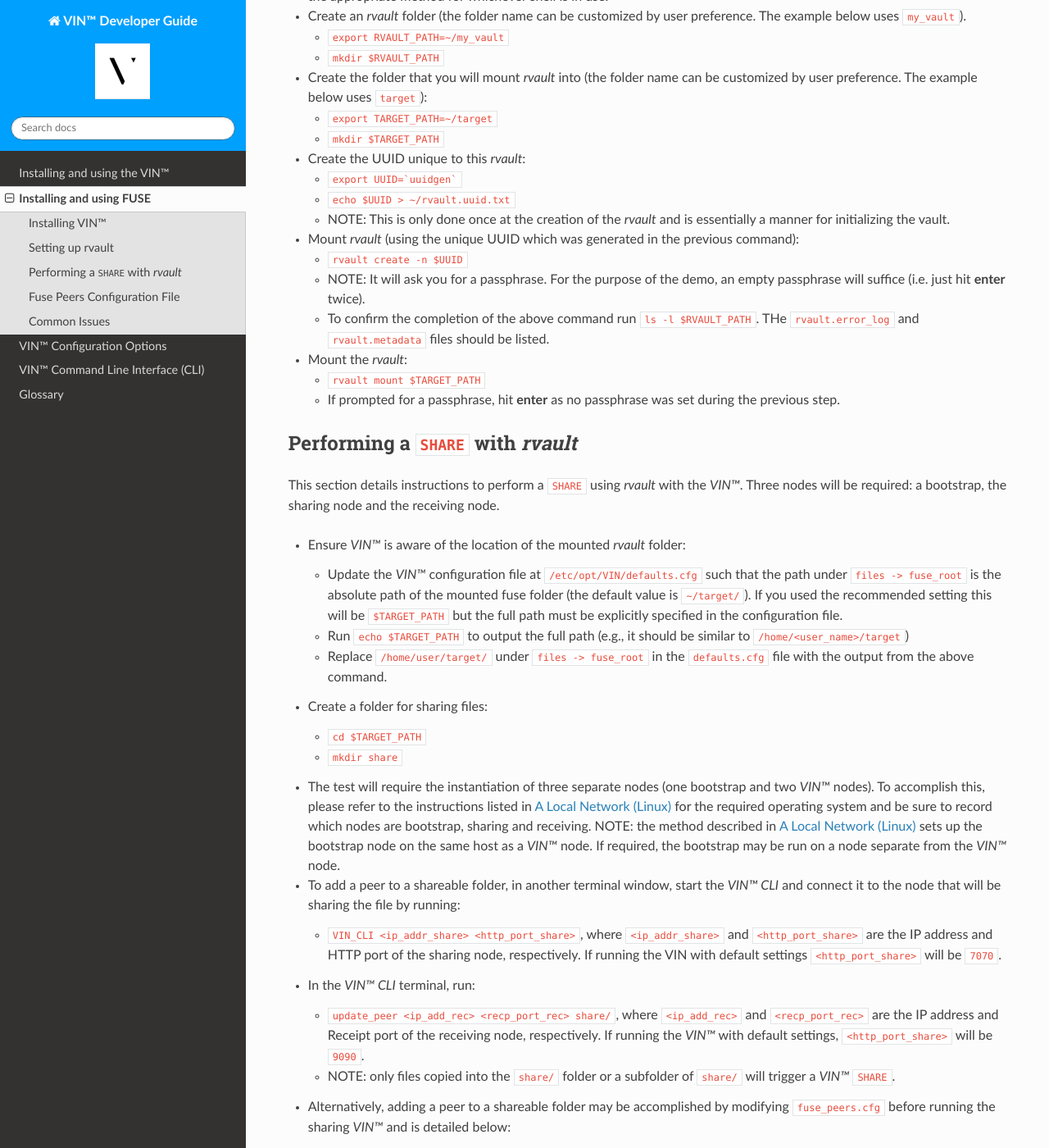
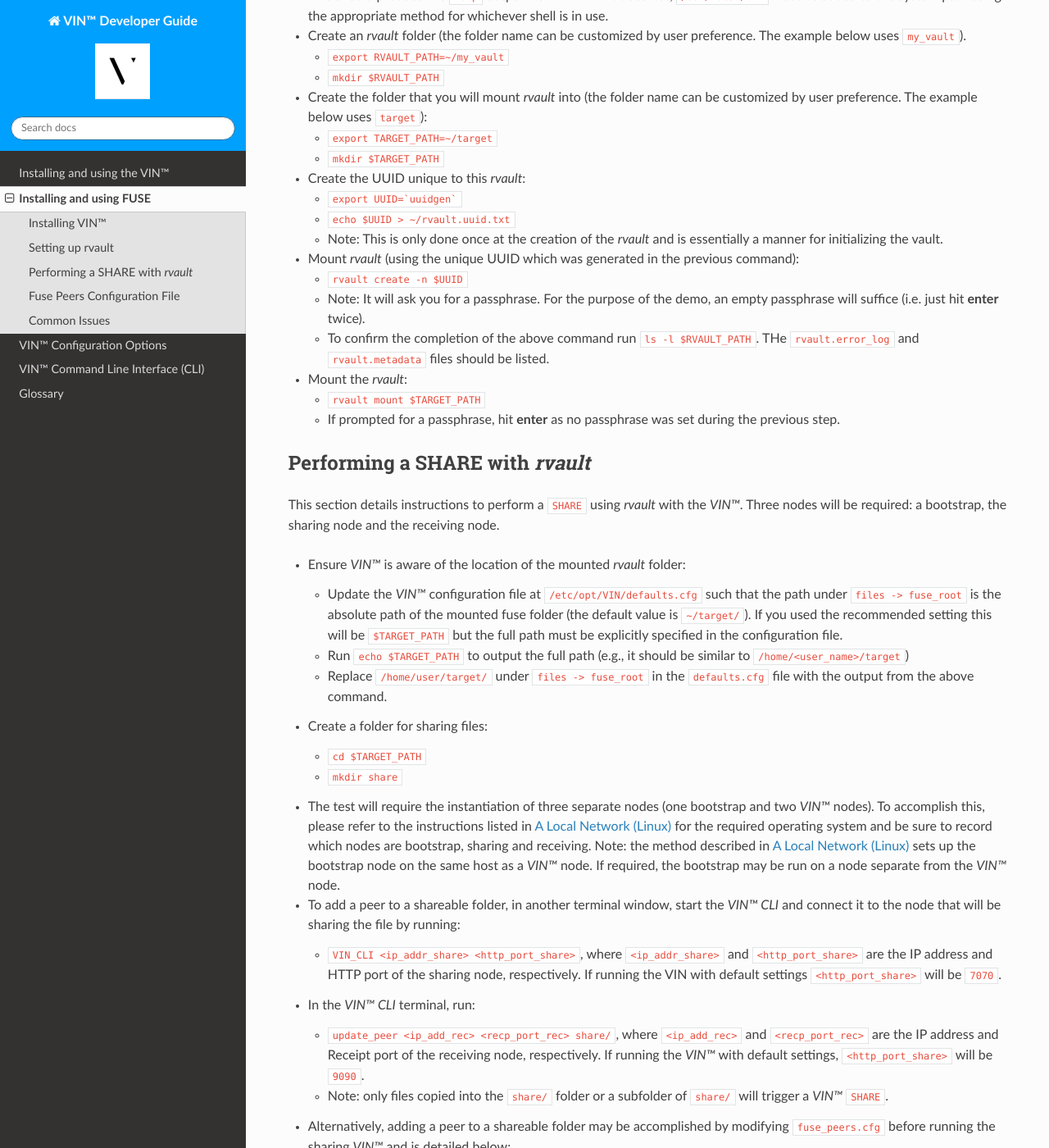
Before and after one commit to Market-Insight-Solutions-LLC/vin-developer-guide, a Sphinx documentation site: the page built from docs/source/vin_fuse.rst, in a window 1280 px wide and 1400 px high, scrolled down 1292 px. Shown: the whole window at 82% size. Built offline with Sphinx 7.4.7 and the Read the Docs theme 2.0.0, drawn with Linux system fonts in a browser that asks for light colours; some of the changed text lies outside the part shown.

Commit message:
Minor changes.

````diff
--- a/docs/source/vin_fuse.rst
+++ b/docs/source/vin_fuse.rst
@@ -64,12 +67,12 @@
 
   * ``export UUID=`uuidgen```
   * ``echo $UUID > ~/rvault.uuid.txt``
-  * NOTE: This is only done once at the creation of the *rvault* and is essentially a manner for initializing the vault.
+  * Note: This is only done once at the creation of the *rvault* and is essentially a manner for initializing the vault.
 
 * Mount *rvault* (using the unique UUID which was generated in the previous command):
 
   * ``rvault create -n $UUID``
-  * NOTE: It will ask you for a passphrase. For the purpose of the demo, an empty passphrase will suffice (i.e. just hit **enter** twice).
+  * Note: It will ask you for a passphrase. For the purpose of the demo, an empty passphrase will suffice (i.e. just hit **enter** twice).
   * To confirm the completion of the above command run ``ls -l $RVAULT_PATH``. THe ``rvault.error_log`` and ``rvault.metadata`` files should be listed.
 
 * Mount the *rvault*:
@@ -78,7 +81,7 @@
   * If prompted for a passphrase, hit **enter** as no passphrase was set during the previous step.
 
 
-Performing a ``SHARE`` with *rvault*
+Performing a SHARE with *rvault*
 =======================================
 
 This section details instructions to perform a ``SHARE`` using *rvault* with the *VIN™*. Three nodes will be required: a bootstrap, the sharing node and the receiving node.
@@ -96,7 +99,7 @@
   * ``mkdir share``
 
 
-* The test will require the instantiation of three separate nodes (one bootstrap and two *VIN™* nodes). To accomplish this, please refer to the instructions listed in :ref:`local-network` for the required operating system and be sure to record which nodes are bootstrap, sharing and receiving. NOTE: the method described in :ref:`local-network` sets up the bootstrap node on the same host as a *VIN™* node. If required, the bootstrap may be run on a node separate from the *VIN™* node.
+* The test will require the instantiation of three separate nodes (one bootstrap and two *VIN™* nodes). To accomplish this, please refer to the instructions listed in :ref:`local-network` for the required operating system and be sure to record which nodes are bootstrap, sharing and receiving. Note: the method described in :ref:`local-network` sets up the bootstrap node on the same host as a *VIN™* node. If required, the bootstrap may be run on a node separate from the *VIN™* node.
 * To add a peer to a shareable folder, in another terminal window, start the *VIN™ CLI* and connect it to the node that will be sharing the file by running:
 
   * ``VIN_CLI <ip_addr_share> <http_port_share>``, where ``<ip_addr_share>`` and ``<http_port_share>`` are the IP address and HTTP port of the sharing node, respectively. If running the VIN with default settings ``<http_port_share>`` will be ``7070``.
@@ -104,7 +107,7 @@
 * In the *VIN™ CLI* terminal, run:
 
   * ``update_peer <ip_add_rec> <recp_port_rec> share/``, where ``<ip_add_rec>`` and ``<recp_port_rec>`` are the IP address and Receipt port of the receiving node, respectively. If running the *VIN™* with default settings, ``<http_port_share>`` will be ``9090``.
-  * NOTE: only files copied into the ``share/`` folder or a subfolder of ``share/`` will trigger a *VIN™* ``SHARE``.
+  * Note: only files copied into the ``share/`` folder or a subfolder of ``share/`` will trigger a *VIN™* ``SHARE``.
 
 * Alternatively, adding a peer to a shareable folder may be accomplished by modifying ``fuse_peers.cfg`` before running the sharing *VIN™* and is detailed below:
 
@@ -212,11 +215,11 @@
     * ``sudo apt install -y npm``
     * ``npm i``
 
-      * NOTE: If this fails to do an inability to get the issuer certificate locally, you can run the command:
+      * Note: If this fails to do an inability to get the issuer certificate locally, you can run the command:
 
         * ``npm config set strict-ssl false`` before retrying the previous command (``npm -i``).
 
-      * NOTE: "npm ERR! The unauthenticated git protocol on port 9418 is no longer supported." will sometimes appear and can be fixed by modifying the url of the git repository. Try the command ``git config --global url."https://".insteadOf git://`` or, ``git config url."https://".insteadOf git://``.
+      * Note: "npm ERR! The unauthenticated git protocol on port 9418 is no longer supported." will sometimes appear and can be fixed by modifying the url of the git repository. Try the command ``git config --global url."https://".insteadOf git://`` or, ``git config url."https://".insteadOf git://``.
 
     * ``npm start``
     * This will enable you to access the demo at the URL: ``http://localhost:3000/dashboard``
````
Also changed, not shown: other parts of docs/source/vin_fuse.rst (+7 -4 lines), docs/source/getting_started_with_vin.rst (+5 -4 lines).
